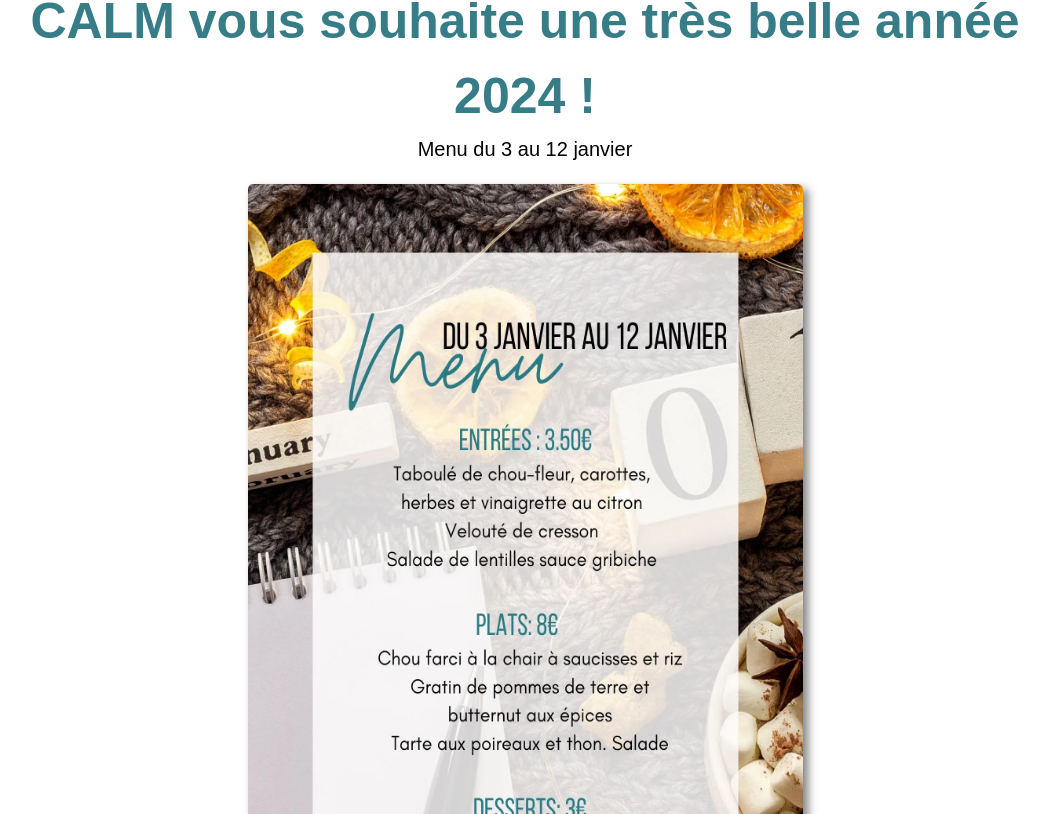
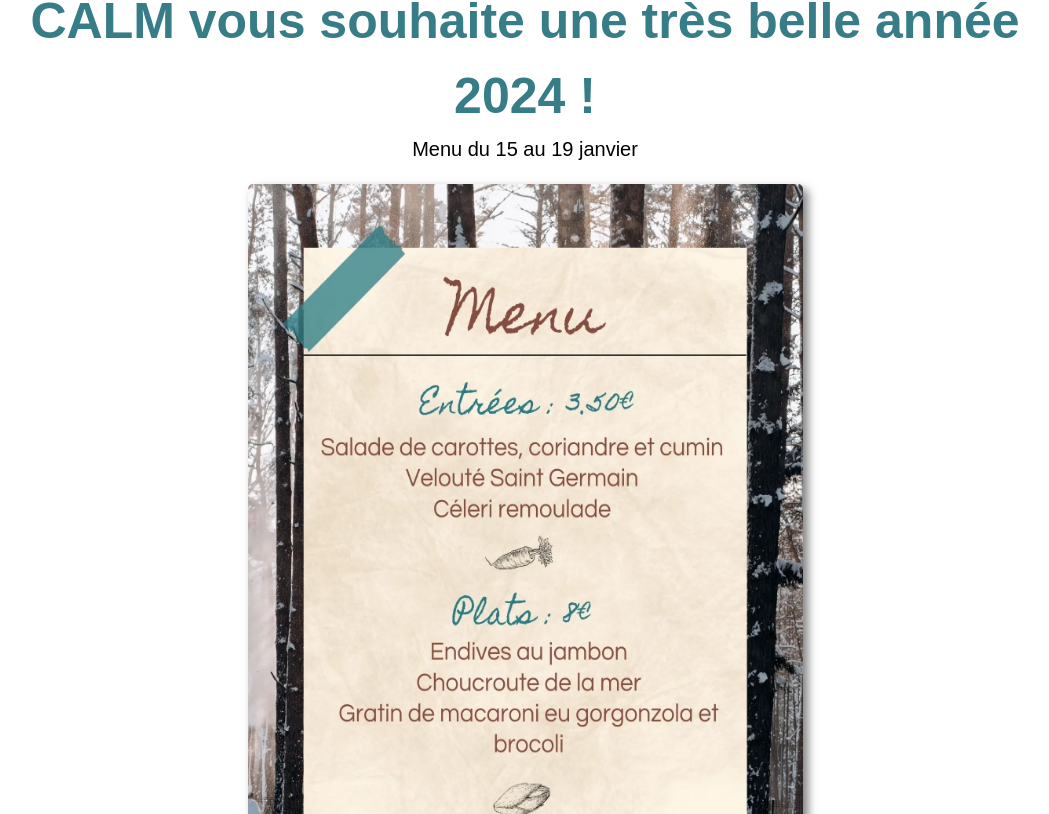
Before and after one commit to Roparhz/calm-react, a React (Vite) app: page / in a window 1280 px wide. Shown: the part 906-1720 px from the top of the page, without its empty margins (225-1274 px from the left). Built offline with nearby package versions, Linux system fonts and the light colour scheme.

Commit message:
changement menu

```diff
--- a/src/components/Menu/Menu.jsx
+++ b/src/components/Menu/Menu.jsx
@@ -6,13 +6,13 @@ function Menu(){
         <h2 className="h2-menu">
           CALM vous souhaite une très belle année 2024 !
         </h2>
-        <p className="p-menu">Menu du 3 au 12 janvier</p>
+        <p className="p-menu">Menu du 15 au 19 janvier</p>
         <picture>
-          <source media="(min-width: 1025px)" srcset="img/menu-03-01-24.webp" />
-          <source srcset="img/menu-03-01-24-mini.webp" />
+          <source media="(min-width: 1025px)" srcset="img/menu-15-01-24.webp" />
+          <source srcset="img/menu-15-01-24-mini.webp" />
           <img
-            src="img/menu-03-01-24-mini.webp"
-            alt="Menu de la semaine du 03 janvier 2024"
+            src="img/menu-15-01-24-mini.webp"
+            alt="Menu de la semaine du 15 janvier 2024"
             className="menu"
             width="800"
             height="600"
```
Also changed, not shown: public/img/menu-15-01-24-mini.webp (added), public/img/menu-15-01-24.webp (added).
